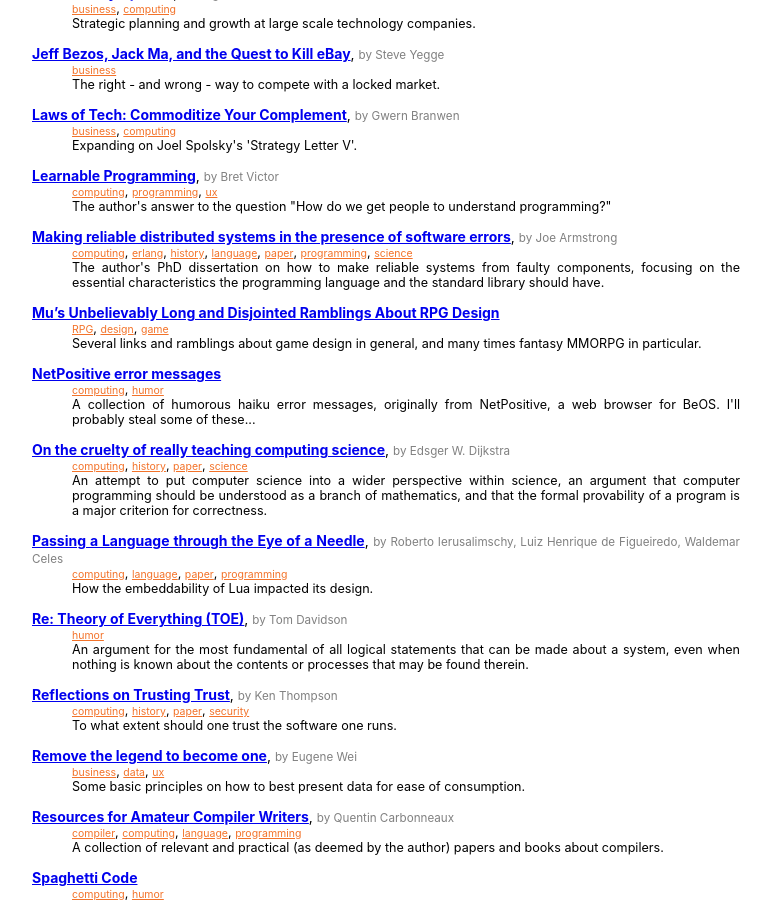
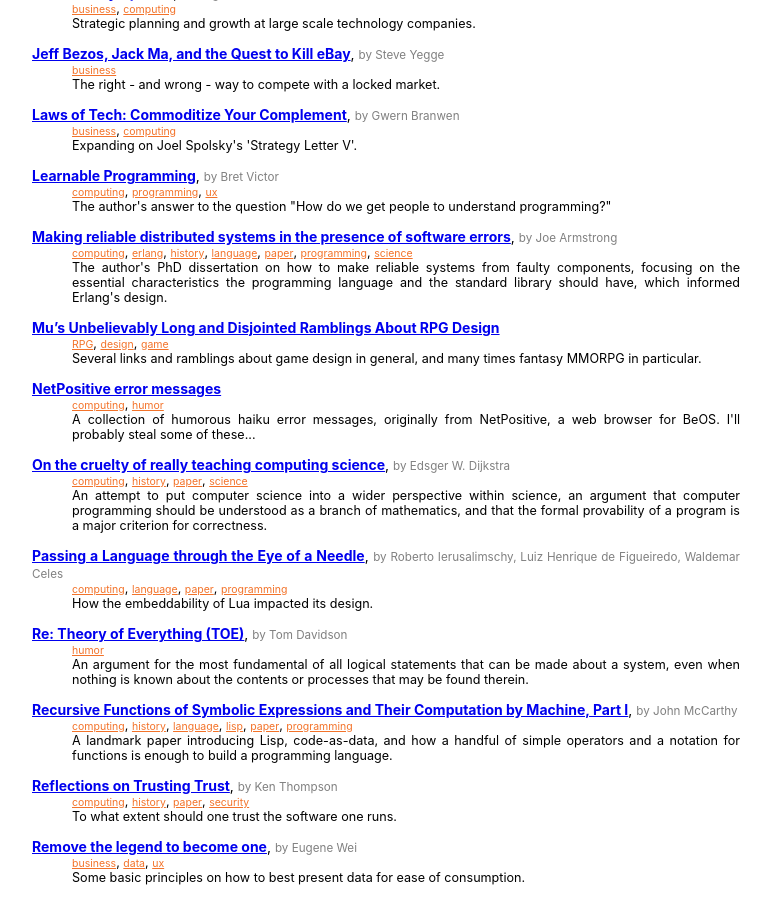
Before and after one commit to hanjos/hanjos.github.io, a Jekyll site: the page built from bookmarks.md, in a window 1280 px wide and 900 px high, scrolled down 2042 px. Shown: the whole window, without its empty margins (322-1093 px from the left). Built offline with Jekyll 4.4.1, drawn with Linux system fonts in a browser that asks for light colours; some of the changed text lies outside the part shown.

Commit message:
Update bookmarks.yml

```diff
--- a/_data/bookmarks.yml
+++ b/_data/bookmarks.yml
@@ -267,5 +267,10 @@
 - url: http://erlang.org/download/armstrong_thesis_2003.pdf
   title: Making reliable distributed systems in the presence of software errors
   authors: Joe Armstrong
-  description: The author's PhD dissertation on how to make reliable systems from faulty components, focusing on the essential characteristics the programming language and the standard library should have.
+  description: The author's PhD dissertation on how to make reliable systems from faulty components, focusing on the essential characteristics the programming language and the standard library should have, which informed Erlang's design.
   tags: ['computing', 'erlang', 'history', 'language', 'paper', 'programming', 'science']
+- url: https://homepages.inf.ed.ac.uk/wadler/papers/papers-we-love/mccarthy-recursive-functions.pdf
+  title: Recursive Functions of Symbolic Expressions and Their Computation by Machine, Part I
+  authors: John McCarthy
+  description: A landmark paper introducing Lisp, code-as-data, and how a handful of simple operators and a notation for functions is enough to build a programming language.
+  tags: ['computing', 'history', 'language', 'lisp', 'paper', 'programming']
```
